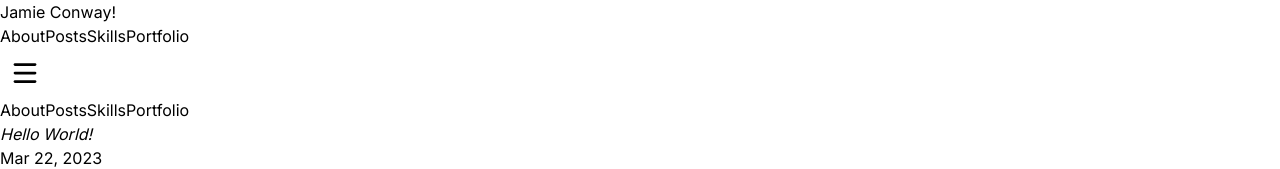
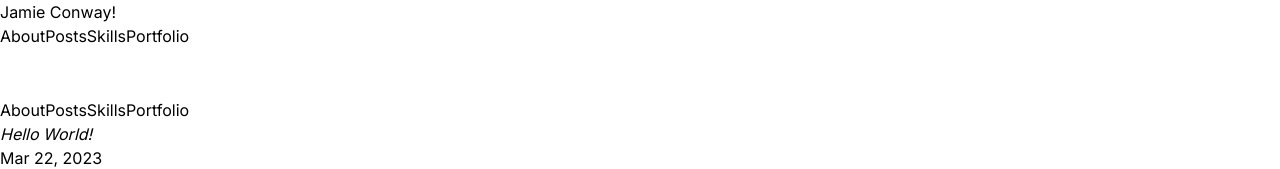
Before and after one commit to jamie-c/jpconway, a Next.js app: page /posts/2023-03-22-hello-world in a window 1280 px wide. Shown: the top 169 px of the page. Built offline with nearby package versions, Linux system fonts and the light colour scheme.

Commit message:
add dark mode

```diff
--- a/src/app/(pages)/posts/[slug]/page.jsx
+++ b/src/app/(pages)/posts/[slug]/page.jsx
@@ -34,7 +34,7 @@ async function Page({ params }) {
     return (
         <div id="post-content" className="px-8 md:px-24 lg:px-48 max-w-7xl w-full flex flex-col items-start">
             <em><HeadingOne title={postTitle} /></em>
-            <div id="post-metadata" className="flex flex-row items-center justify-start text-sm font-light mb-8 divide-x-2 divide-[#2F2F30]" >
+            <div id="post-metadata" className="flex flex-row items-center justify-start text-sm font-light mb-8 divide-x-2 divide-tricornBlack-500 dark:divide-pureWhite-200" >
                 <div className="text-[#8a51ae] pr-6">{formattedDate}</div>
                 <div className="pl-6">
                     <a
--- a/src/app/globals.css
+++ b/src/app/globals.css
@@ -29,7 +29,6 @@ body,
   .line {
     fill:none;
     transition: stroke-dasharray 400ms, stroke-dashoffset 400ms;
-    stroke:#000;
     stroke-width:5.5;
     stroke-linecap:round;
   }
--- a/src/app/layout.tsx
+++ b/src/app/layout.tsx
@@ -17,7 +17,7 @@ export default function RootLayout({
 }) {
     return (
         <html lang="en">
-            <body className={`${inter.className} bg-pureWhite-100 text-tricornBlack-500`}>
+            <body className={`${inter.className} bg-pureWhite-100 text-tricornBlack-500 dark:bg-tricornBlack-700 dark:text-pureWhite-200`}>
                 {children}
                 <Footer />
             </body>
--- a/src/components/Footer.tsx
+++ b/src/components/Footer.tsx
@@ -2,7 +2,7 @@ import FooterLinks from "./FooterLinks"
 
 const Footer = () => {
     return (
-        <footer className="bg-tricornBlack-500 text-pureWhite-500 py-10 w-100">
+        <footer className="bg-tricornBlack-500 dark:bg-tricornBlack-500 text-pureWhite-200 py-10 w-100">
             <span>
                 <div className="flex flex-col font-medium px-8 md:px-24 lg:px-48 max-w-7xl m-auto">
                     <FooterLinks />
--- a/src/components/FooterLink.tsx
+++ b/src/components/FooterLink.tsx
@@ -11,7 +11,7 @@ const FooterLink: NextPage<Props> = ({ title, url }) => {
     if (url.startsWith('http://') || url.startsWith('https://')) {  // if external url add rel and target to rest
         return (
             <p className="mt-6">Find me on <a
-                    className="text-pure-white border-b-2 border-b-pure-white hover:border-b-0"
+                    className="text-pureWhite-200 border-b-2 border-b-pureWhite-200 hover:border-b-0"
                     href={url}
                     rel='noopener noreferrer'
                     target="_blank"
@@ -24,7 +24,7 @@ const FooterLink: NextPage<Props> = ({ title, url }) => {
     } else {
         return (
             <p className="mt-6">Find me on <Link
-                    className="text-pure-white border-b-2 border-b-pure-white hover:border-b-0"
+                    className="text-pureWhite-200 border-b-2 border-b-pureWhite-200 hover:border-b-0"
                     href={url}
                 >
                         {title}
--- a/src/components/Header.tsx
+++ b/src/components/Header.tsx
@@ -9,8 +9,8 @@ import HamburgerIcon from "./icons/HamburgerIcon"
 const Header = () => {
 
     const headerClassNames = {
-        navLinksHidden: "sticky top-0 w-screen z-40 bg-opacity-60 bg-pureWhite-100 backdrop-filter backdrop-blur-lg transition box-shadow ease",
-        navLinksVisible: "fixed top-0 w-screen h-screen z-40 bg-opacity-60 bg-pureWhite-100 backdrop-filter backdrop-blur-lg transition box-shadow ease"
+        navLinksHidden: "sticky top-0 w-screen z-40 bg-opacity-60 dark:bg-opacity-50 bg-pureWhite-100 dark:bg-tricornBlack-700 backdrop-filter dark:backdrop-filter backdrop-blur-lg dark:backdrop-blur-lg transition box-shadow ease",
+        navLinksVisible: "fixed top-0 w-screen h-screen z-40 bg-opacity-60 dark:bg-opacity-50 bg-pureWhite-100 dark:bg-tricornBlack-700 backdrop-filter dark:backdrop-filter backdrop-blur-lg dark:backdrop-blur-lg transition box-shadow ease"
     }
 
     const [ toggleHam, setToggleHam ] = useState(false)
--- a/src/components/HeadingOne.tsx
+++ b/src/components/HeadingOne.tsx
@@ -6,7 +6,7 @@ type Props = {
 
 const HeadingOne: NextPage<Props> = ({ title } ) => {
     return <h1
-                className="capitalize font-semibold text-5xl text-tricornBlack-500 mt-16 mb-8"
+                className="capitalize font-semibold text-5xl text-tricornBlack-500 dark:text-pureWhite-200 mt-16 mb-8"
             >
                 {title}
             </h1>
--- a/src/components/Logo.tsx
+++ b/src/components/Logo.tsx
@@ -7,7 +7,7 @@ type Props = {
 
 const Logo: NextPage<Props> = ({ txtSize, bold }) => {
 
-    const classNames = 'py-1 bg-clip-text text-transparent bg-gradient-to-r from-green-400 to-purple-400 hover:text-tricornBlack-500'
+    const classNames = 'py-1 bg-clip-text text-transparent bg-gradient-to-r from-green-400 to-purple-400 dark:from-green-600 dark:to-purple-600 hover:text-tricornBlack-500 dark:hover:text-pureWhite-200'
     const updatedClassNames = txtSize ? `${txtSize} ${classNames}` : classNames
     const finalClassNames = bold ? `${updatedClassNames} font-extrabold` : updatedClassNames
 
--- a/src/components/NavLinks.tsx
+++ b/src/components/NavLinks.tsx
@@ -6,7 +6,7 @@ const NavLinksHorizontal = () => {
 
     return (
         <span>
-            <nav className="flex-10 flex flex-row justify-end gap-4 text-xl text-tricornBlack-500">
+            <nav className="flex-10 flex flex-row justify-end gap-4 text-xl text-tricornBlack-500 dark:text-pureWhite-200">
                 {mainNavItems.map(([ title, url ]) => (
                     <NavItem key={title} title={title} url={url} />
                 ))}
@@ -19,7 +19,7 @@ export const NavLinksVertical = () => {
 
     return (
         <span>
-            <nav className="flex flex-col justify-start items-end gap-8 text-5xl text-tricornBlack-500 pt-10 pr-8">
+            <nav className="flex flex-col justify-start items-end gap-8 text-5xl text-tricornBlack-500 dark:text-pureWhite-200 pt-10 pr-8">
                 {mainNavItems.map(([ title, url ]) => (
                     <NavItem key={title} title={title} url={url} />
                 ))}
--- a/src/components/icons/HamburgerIcon.tsx
+++ b/src/components/icons/HamburgerIcon.tsx
@@ -13,13 +13,13 @@ const HamburgerIcon:NextPage<Props> = ({ active }) => {
         <>
             <svg className={`ham hamRotate ${active}`} viewBox="0 0 100 100" width="50" >
                 <path
-                    className="line top"
+                    className="line top stroke-tricornBlack-500 dark:stroke-pureWhite-200"
                     d="m 70,33 h -40 c 0,0 -8.5,-0.149796 -8.5,8.5 0,8.649796 8.5,8.5 8.5,8.5 h 20 v -20" />
                 <path
-                    className="line middle"
+                    className="line middle stroke-tricornBlack-500 dark:stroke-pureWhite-200"
                     d="m 70,50 h -40" />
                 <path
-                    className="line bottom"
+                    className="line bottom stroke-tricornBlack-500 dark:stroke-pureWhite-200"
                     d="m 30,67 h 40 c 0,0 8.5,0.149796 8.5,-8.5 0,-8.649796 -8.5,-8.5 -8.5,-8.5 h -20 v 20" />
             </svg>
             <div className={`${display} top-16 right-0 w-screen h-screen z-50`}>
```
